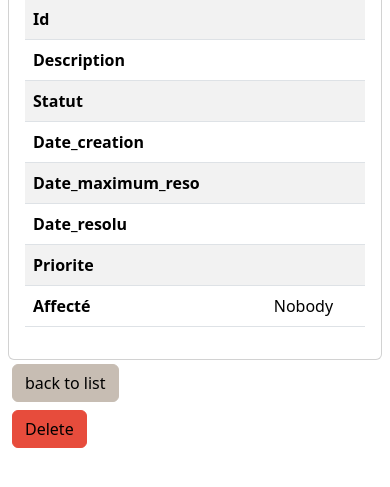
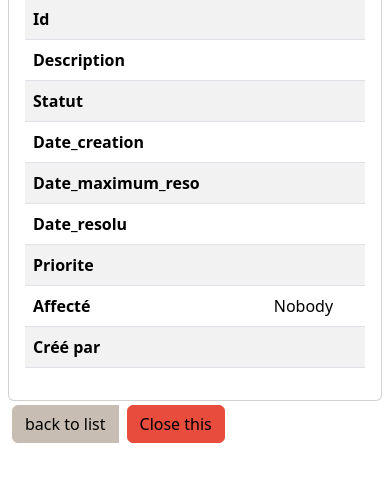
Before and after one commit to Legeones/TP2_Symfony, a Symfony app: template templates/ticket/show.html.twig in a window 390 px wide. Shown: the part 179-666 px from the top of the page. Run offline with Twig, Linux system fonts and the light colour scheme; the template is opened without the code that fills it, so the values that code supplies are empty; style sheets or scripts are compiled from the project's sources; some libraries are stand-ins or nearby versions.

Commit message:
Changements nombreux formulaires, responsives ...

```diff
--- a/src/Repository/TicketRepository.php
+++ b/src/Repository/TicketRepository.php
@@ -113,7 +113,7 @@ class TicketRepository extends ServiceEntityRepository
     public function filterMyTickets(Form $form, User $user): array
     {
         $queryBuilder = $this->createQueryBuilder('t')
-            ->where('t.assignedTo = :user')
+            ->where('t.owned_by = :user')
             ->setParameter('user', $user);
 
         if ($form->isSubmitted() && $form->isValid()) {
--- a/templates/dashboard/index.html.twig
+++ b/templates/dashboard/index.html.twig
@@ -37,6 +37,7 @@
                                     <th>Priorite</th>
                                     <th>Statut</th>
                                     <th>Affecté</th>
+                                    <th>Créé par</th>
                                     <th>Date_creation</th>
                                     <th>Date_maximum_reso</th>
                                     <th>Date_resolu</th>
@@ -80,6 +81,7 @@
                                                 {% endif %}
                                             {% endif %}
                                         </td>
+                                        <td>{{ ticket.ownedby.email }}</td>
                                         <td>{{ ticket.createdat ? ticket.createdat|date('Y-m-d') : '' }}</td>
                                         <td>{{ ticket.deadline ? ticket.deadline|date('Y-m-d') : '' }}</td>
                                         <td>{{ ticket.resolveAt ? ticket.resolveAt|date('Y-m-d') : '' }}</td>
--- /dev/null
+++ b/templates/ticket/_close_form.html.twig
@@ -0,0 +1,4 @@
+<form method="post" action="{{ path('app_ticket_close', {'id': ticket.id}) }}" onsubmit="return confirm('Are you sure you want to close this ticket?');">
+    <input type="hidden" name="_token" value="{{ csrf_token('close' ~ ticket.id) }}">
+    <button class="btn btn-danger m-1">Close this</button>
+</form>
--- a/templates/ticket/index.html.twig
+++ b/templates/ticket/index.html.twig
@@ -26,6 +26,7 @@
                     <th>Priorite</th>
                     <th>Statut</th>
                     <th>Affecté</th>
+                    <th>Créé par</th>
                     <th>Date_creation</th>
                     <th>Date_maximum_reso</th>
                     <th>Date_resolu</th>
@@ -69,6 +70,7 @@
                                 {% endif %}
                             {% endif %}
                         </td>
+                        <td>{{ ticket.ownedby.email }}</td>
                         <td>{{ ticket.createdat ? ticket.createdat|date('Y-m-d') : '' }}</td>
                         <td>{{ ticket.deadline ? ticket.deadline|date('Y-m-d') : '' }}</td>
                         <td>{{ ticket.resolveAt ? ticket.resolveAt|date('Y-m-d') : '' }}</td>
--- a/templates/ticket/show.html.twig
+++ b/templates/ticket/show.html.twig
@@ -42,16 +42,19 @@
                     <th>Affecté</th>
                     <td>{{ ticket.assignedTo ? ticket.assignedTo.email : 'Nobody' }}</td>
                 </tr>
-
+                <tr>
+                    <th>Créé par</th>
+                    <td>{{ ticket.ownedby.email }}</td>
+                </tr>
                 </tbody>
             </table>
         </div>
     </div>
-
+    <div class="btn-group" role="group">
     <a class="btn btn-primary m-1" href="{{ path('app_dashboard') }}">back to list</a>
+    {{ include('ticket/_close_form.html.twig') }}
 
     {% if is_granted('ROLE_SUPPORT') %}
-        <div class="btn-group" role="group">
             {% if ticket.assignedTo != null and ticket.assignedTo.email == app.user.email %}
                 <a class="btn btn-primary" href="{{ path('app_ticket_edit', {'id': ticket.id}) }}">edit</a>
                 <form action="{{ path('app_ticket_resolve', {'id': ticket.id}) }}" method="post" class="d-inline">
@@ -65,8 +68,12 @@
                     <button class="btn btn-primary" type="submit">Assign</button>
                 </form>
             {% endif %}
+
+
+    {% endif %}
+    {% if is_granted('ROLE_ADMIN') %}
+        {{ include('ticket/_delete_form.html.twig') }}
+    {% endif %}
     </div>
-    {% endif %}
 
-    {{ include('ticket/_delete_form.html.twig') }}
 {% endblock %}
```
Also changed, not shown: src/Controller/DashboardController.php (+6 -3 lines), src/Controller/TicketController.php (+12 -0 lines). Lines whose indentation alone changed are shown as unchanged.
